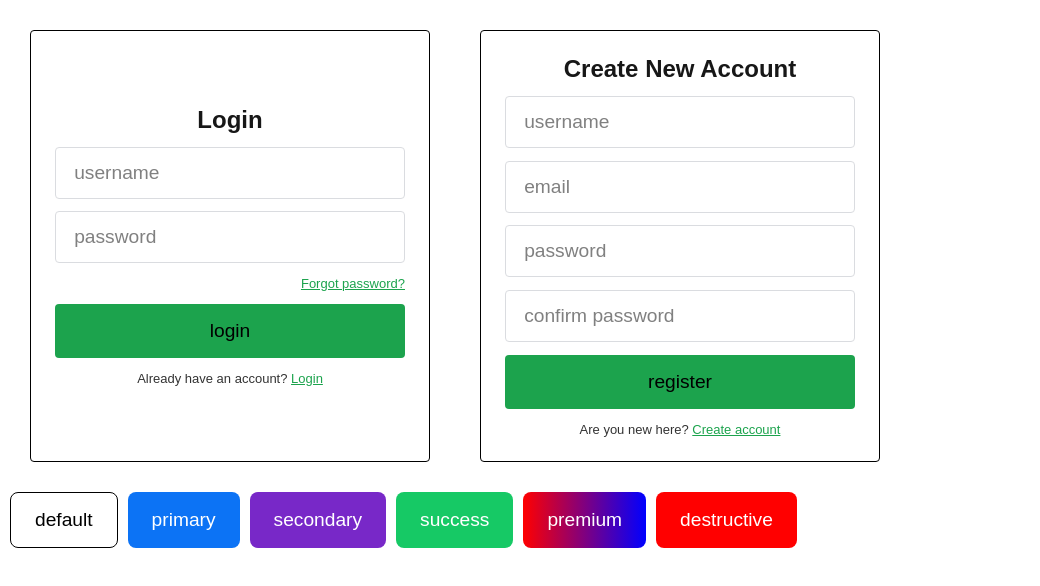
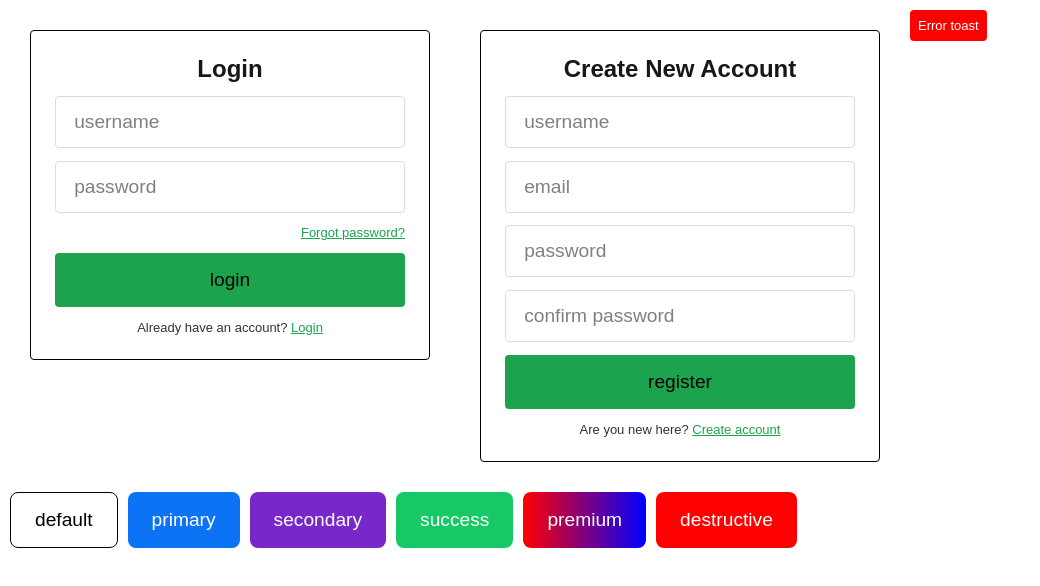
Before and after one commit to Mahamudu-Halic/styled-components, a Next.js app: page / in a window 1280 px wide. Shown: the top 586 px of the page, without its empty margins (0-1040 px from the left). Built offline with nearby package versions, Linux system fonts and the light colour scheme.

Commit message:
toast: toast for error message added

```diff
--- a/src/app/page.tsx
+++ b/src/app/page.tsx
@@ -1,17 +1,19 @@
 "use client";
 import { Button } from "@/components/buttons/button.styled.component";
 import FormField from "@/components/form/form.component";
+import { FormErrorMessage } from "@/components/form/form.styled.component";
 
 export default function Home() {
   return (
     <div>
-      <div style={{ margin: "10px", display: "flex", gap: "10px" }}>
+      <div style={{ margin: "10px", display: "flex", alignItems: "flex-start", gap: "10px" }}>
         <FormField buttonLabel="login" title="login" />
         <FormField
           buttonLabel="register"
           title="create new account"
           createAccount
         />
+        <FormErrorMessage>Error toast</FormErrorMessage>
       </div>
 
       <div style={{ margin: "10px", display: "flex", gap: "10px" }}>
--- a/src/components/form/form.styled.component.ts
+++ b/src/components/form/form.styled.component.ts
@@ -29,7 +29,12 @@ export const FormButton = styled.button`
 `;
 
 export const FormErrorMessage = styled.p`
-  color: red;
+  color: #fff;
+  font-size: 13px;
+  padding: 0.5rem;
+  background: #f00;
+  border-radius: 4px;
+  border: none;
   text-align: center;
 `;
 
```
